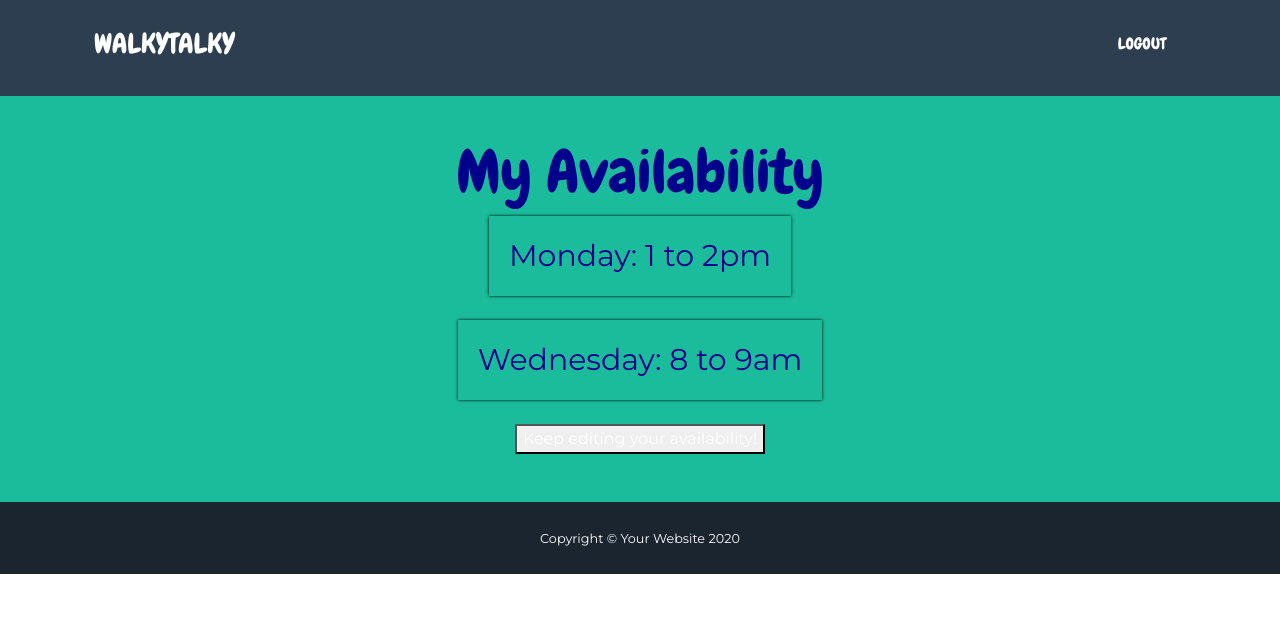
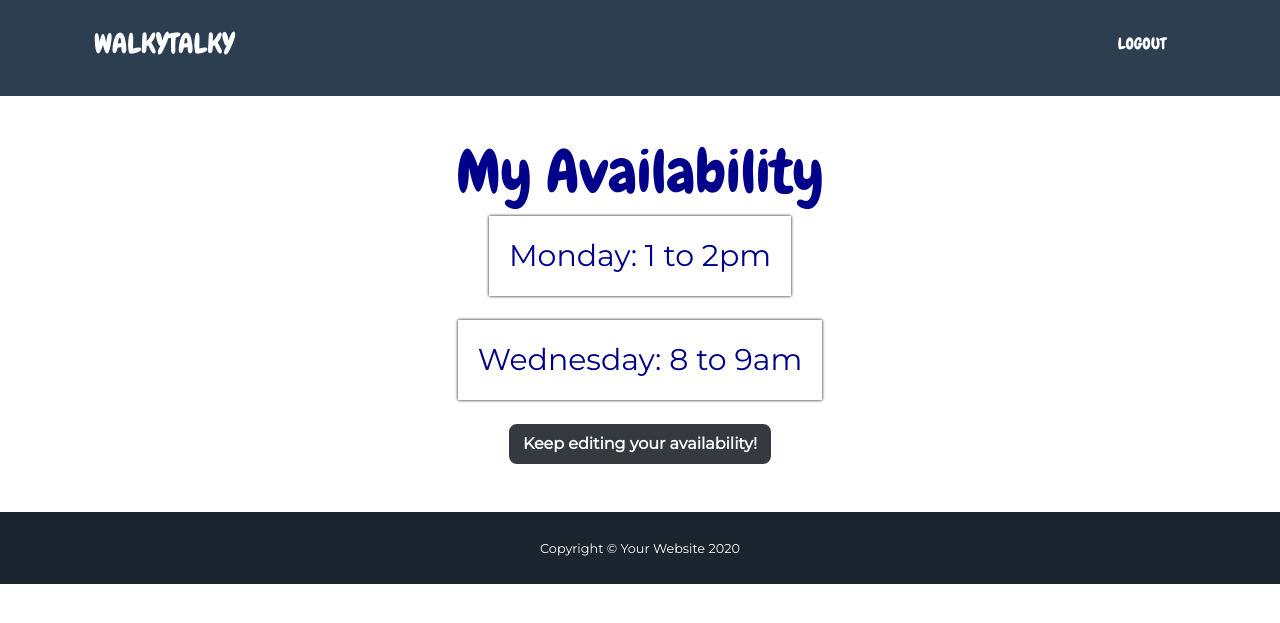
Before and after one commit to jacqw8/walkytalky, a Flask app: page /times in a window 1280 px wide. Shown: the top 623 px of the page. Run offline with Flask 2, Linux system fonts and the light colour scheme; a user stored in the database is signed in; data comes from the database, SQL or seed files in the repository; some libraries are stand-ins or nearby versions.

Commit message:
changed background

```diff
--- a/walkytalky/templates/layout.html
+++ b/walkytalky/templates/layout.html
@@ -36,7 +36,7 @@
             </div>
         </nav>
         <!-- Masthead-->
-        <header class="masthead bg-primary text-white text-center">
+        <header class="masthead bg-white text-dark text-center">
             <div class="container d-flex align-items-center flex-column">
                 <!-- Icon Divider-->
 
--- a/walkytalky/templates/times.html
+++ b/walkytalky/templates/times.html
@@ -7,5 +7,5 @@
         </div>
         <br>
     {% endfor %}
-<button><a href="{{ url_for('updateavail') }}">Keep editing your availability!</a></button>
+<button class="btn btn-dark"><a href="{{ url_for('updateavail') }}">Keep editing your availability!</a></button>
 {% endblock content %}
```
Also changed, not shown: walkytalky/static/css/styles.css.
